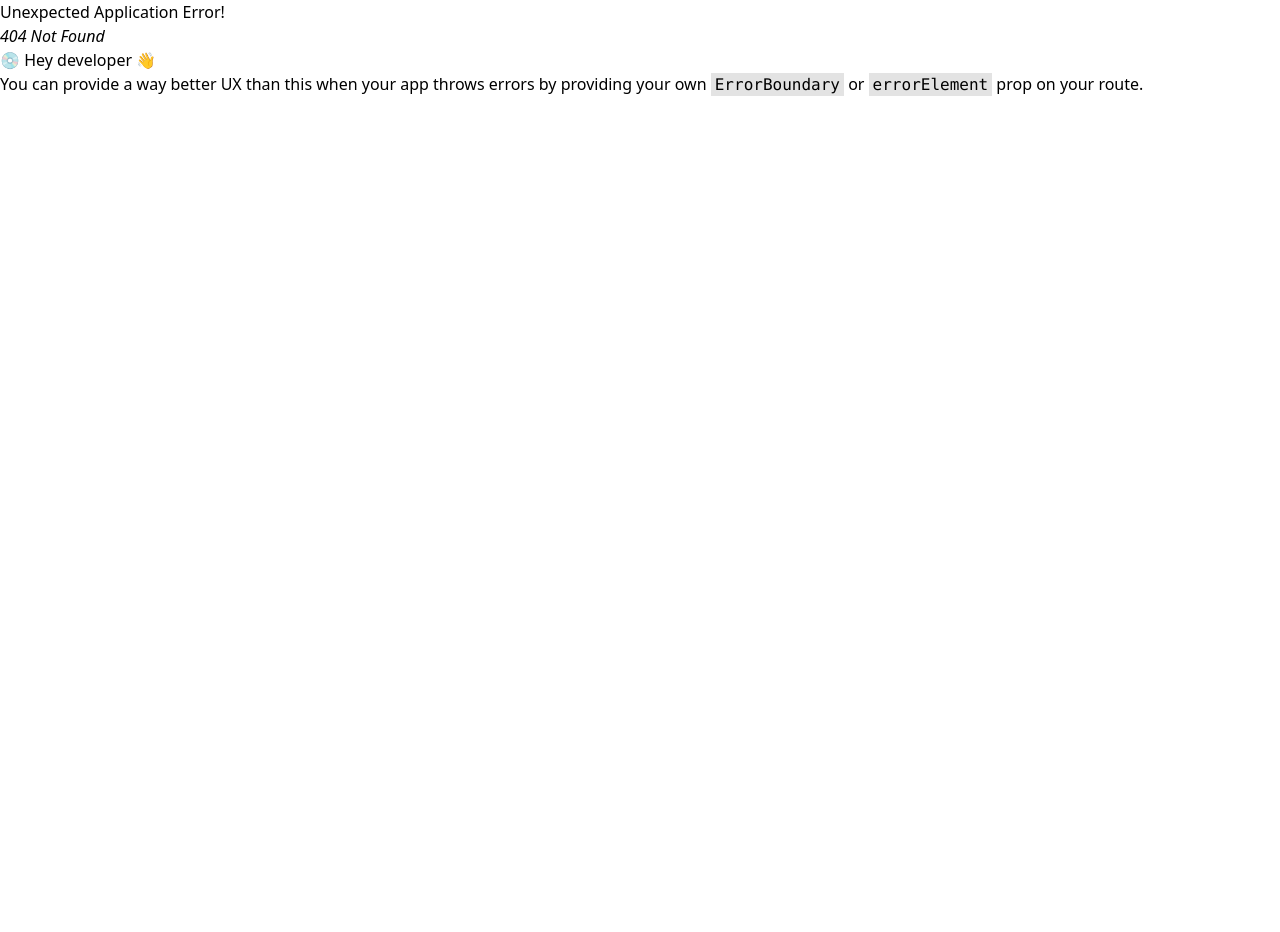
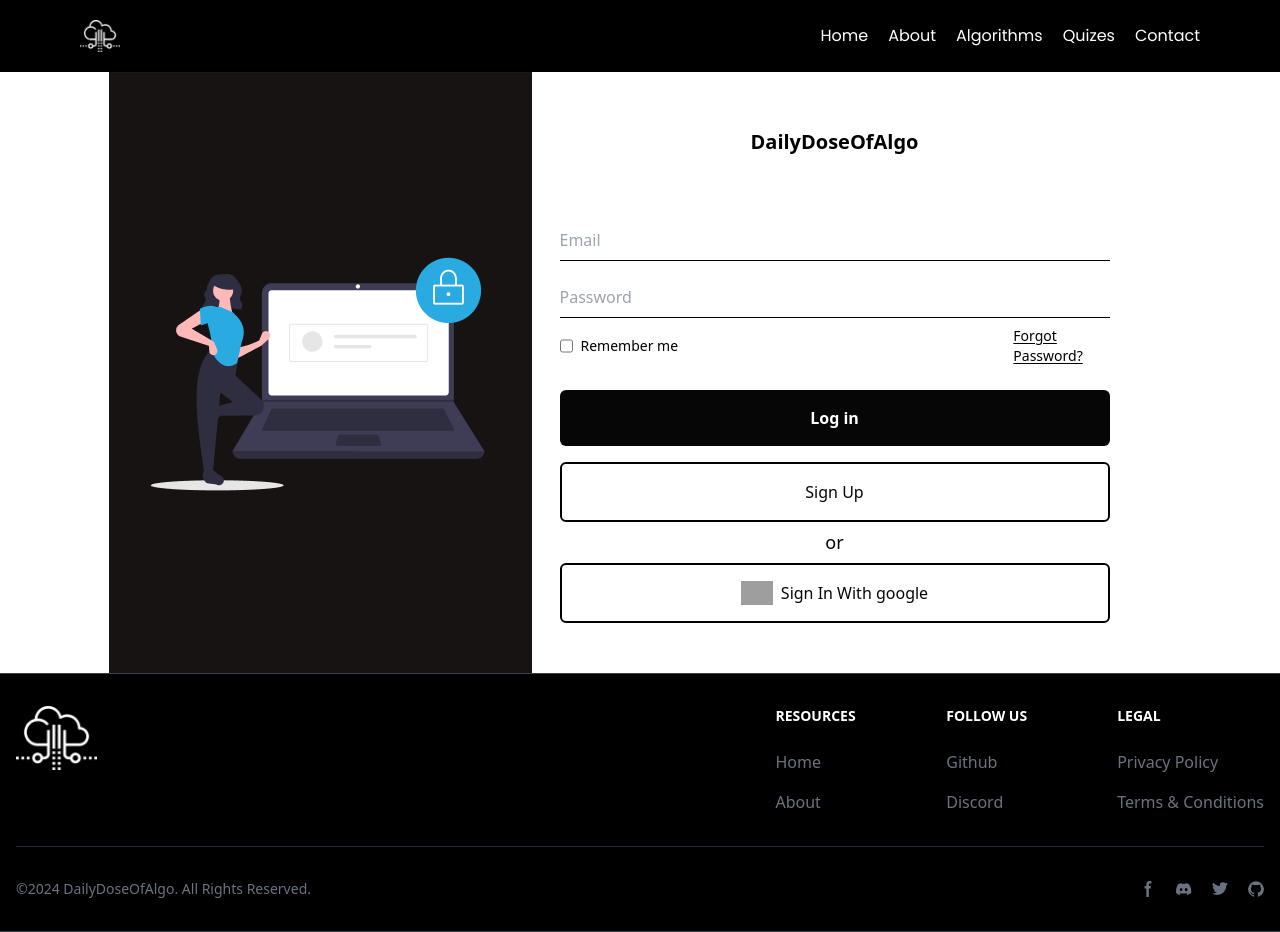
Before and after one commit to Aashish1-1-1/DailyDoseOfAlgo, a React (Vite) app in the folder frontend/: page /login in a window 1280 px wide. Before the commit this address had no page. Before the commit the page ends 800 px from the top, so only its background shows below. Built offline with nearby package versions, Linux system fonts and the light colour scheme; grey boxes are pictures that could not be loaded; a web font is replaced by a local one.

Commit message:
fix: routing and page names

```diff
--- /dev/null
+++ b/frontend/src/components/Login/Login.jsx
@@ -0,0 +1,68 @@
+import React from "react";
+import { NavLink } from "react-router-dom";
+const Login = () => {
+  return (
+    <>
+      <div className=" w-full h-full flex items-start justify-center">
+        {/* Image */}
+        <div className="relative 1/2 h-full flex flex-col">
+          <img src="./assets/signup.png" className="w-full h-full object-cover" alt="Signup" />
+        </div>
+
+        {/* Text container */}
+        <div className="w-1/2  bg-white flex flex-col p-7 justify-center">
+          <div className="w-full flex flex-col max-w-[550px] items-center">
+
+            <h1 className="text-xl font-semibold mb-7 py-7">DailyDoseOfAlgo</h1>
+            {/* <div className="flex items-center justify-center mb-4">
+            <img src="./assets/logo.png" className="w-10 h-8" alt="Logo" />
+          </div> */}
+            <div className="w-full flex flex-col">
+              <input
+                type="email"
+                placeholder="Email"
+                className="w-full text-black py-2 my-2 bg-transparent border-b border-black outline-none focus:outline-none" />
+              <input
+                type="password"
+                placeholder="Password"
+                className="w-full text-black py-2 my-2 bg-transparent border-b border-black outline-black focus:outline-none" />
+            </div>
+            <div className="w-full flex items-center justify-between">
+              <div className="w-full flex items-center">
+                <input type="checkbox" className="2-5 h-4 mr-2" />
+                <p className="text-sm">Remember me</p>
+              </div>
+              <p className="text-sm cursor-pointer underline underline-offset-2">Forgot Password?</p>
+            </div>
+
+            <div className="w-full flex flex-col my-4">
+              <button className="w-full text-white my-2 font-semibold bg-[#060606] rounded-md p-4 text-center flex items-center justify-center hover:bg-gray-800 transition-colors duration-300">
+                Log in
+              </button>
+              <NavLink to="/signup/signupnew">
+                <button className="w-full text-[#060606] my-2 bg-white border-2 border-black rounded-md p-4 text-center flex items-center justify-center hover:bg-gray-800 transition-colors duration-300">
+                  Sign Up
+                </button>
+              </NavLink>
+
+            </div>
+            <div className="w-full flex items-center justify-center relative py-1">
+              <div className="w-full h-[1px] bg-white"></div>
+              <p className="text-lg absolute bg-white -top-1/2 transform -translate-y-1/2">or</p>
+            </div>
+            <div className="w-full text-[#060606] my-2 bg-white border-2 border-black rounded-md p-4 text-center flex items-center justify-center hover:bg-gray-800 transition-colors duration-300 cursor-pointer">
+              <img src="./assets/google_logo.png" className="h-6 mr-2" />
+              Sign In With google
+            </div>
+          </div>
+
+          {/* <div className="w-full flex items-center justify-center">
+            <p className="text-sm font-normal text-black">Dont have a account? <span className="font-semibold underline underline-offset-2 cursor-pointer">Sign up for free</span></p>
+          </div> */}
+        </div>
+      </div>
+    </>
+  );
+};
+
+export default Login;
--- a/frontend/src/components/SignUp/Signup.jsx
+++ b/frontend/src/components/SignUp/Signup.jsx
@@ -1,64 +1,64 @@
 import React from "react";
-import { NavLink } from "react-router-dom";
 const SignUp = () => {
   return (
     <>
-      <div className=" w-full h-full flex items-start justify-center">
+      <div className="w-full h-full flex items-start justify-center">
         {/* Image */}
         <div className="relative 1/2 h-full flex flex-col">
-          <img src="./assets/signup.png" className="w-full h-full object-cover" alt="Signup" />
+          <img src="../assets/signup.png" className="w-full h-full object-cover" alt="Signup" />
         </div>
 
         {/* Text container */}
-        <div className="w-1/2  bg-white flex flex-col p-7 justify-center">
+        <div className="w-1/2 bg-white flex flex-col p-7 justify-center">
           <div className="w-full flex flex-col max-w-[550px] items-center">
-
-            <h1 className="text-xl font-semibold mb-7 py-7">DailyDoseOfAlgo</h1>
-            {/* <div className="flex items-center justify-center mb-4">
-            <img src="./assets/logo.png" className="w-10 h-8" alt="Logo" />
-          </div> */}
+            <h1 className="text-xl font-semibold mb-7 py-7">
+              DailyDoseOfAlgo
+            </h1>
             <div className="w-full flex flex-col">
+              <input
+                type="text"
+                placeholder="Username"
+                className="w-full text-black py-2 my-2 bg-transparent border-b border-black outline-none focus:outline-none"
+              />
               <input
                 type="email"
                 placeholder="Email"
-                className="w-full text-black py-2 my-2 bg-transparent border-b border-black outline-none focus:outline-none" />
+                className="w-full text-black py-2 my-2 bg-transparent border-b border-black outline-none focus:outline-none"
+              />
               <input
                 type="password"
                 placeholder="Password"
-                className="w-full text-black py-2 my-2 bg-transparent border-b border-black outline-black focus:outline-none" />
+                className="w-full text-black py-2 my-2 bg-transparent border-b border-black outline-none focus:outline-none"
+              />
+              <input
+                type="password"
+                placeholder="Confirm Password"
+                className="w-full text-black py-2 my-2 bg-transparent border-b border-black outline-none focus:outline-none"
+              />
             </div>
             <div className="w-full flex items-center justify-between">
               <div className="w-full flex items-center">
-                <input type="checkbox" className="2-5 h-4 mr-2" />
-                <p className="text-sm">Remember me</p>
+                <input type="checkbox" className="h-4 mr-2" />
+                <p className="text-sm">I agree to the Terms & Conditions</p>
               </div>
-              <p className="text-sm cursor-pointer underline underline-offset-2">Forgot Password?</p>
             </div>
 
             <div className="w-full flex flex-col my-4">
               <button className="w-full text-white my-2 font-semibold bg-[#060606] rounded-md p-4 text-center flex items-center justify-center hover:bg-gray-800 transition-colors duration-300">
-                Log in
+                Sign Up
               </button>
-              <NavLink to="/signup/signupnew">
-                <button className="w-full text-[#060606] my-2 bg-white border-2 border-black rounded-md p-4 text-center flex items-center justify-center hover:bg-gray-800 transition-colors duration-300">
-                  Sign Up
-                </button>
-              </NavLink>
-
             </div>
             <div className="w-full flex items-center justify-center relative py-1">
               <div className="w-full h-[1px] bg-white"></div>
-              <p className="text-lg absolute bg-white -top-1/2 transform -translate-y-1/2">or</p>
+              <p className="text-lg absolute bg-white -top-1/2 transform -translate-y-1/2">
+                or
+              </p>
             </div>
             <div className="w-full text-[#060606] my-2 bg-white border-2 border-black rounded-md p-4 text-center flex items-center justify-center hover:bg-gray-800 transition-colors duration-300 cursor-pointer">
-              <img src="./assets/google_logo.png" className="h-6 mr-2" />
-              Sign In With google
+              <img src="../assets/google_logo.png" className="h-6 mr-2" />
+              Sign Up With Google
             </div>
           </div>
-
-          {/* <div className="w-full flex items-center justify-center">
-            <p className="text-sm font-normal text-black">Dont have a account? <span className="font-semibold underline underline-offset-2 cursor-pointer">Sign up for free</span></p>
-          </div> */}
         </div>
       </div>
     </>
--- a/frontend/src/components/SignUp/SignupNew.jsx
+++ /dev/null
@@ -1,68 +0,0 @@
-import React from "react";
-const SignUp = () => {
-  return (
-    <>
-      <div className="w-full h-full flex items-start justify-center">
-        {/* Image */}
-        <div className="relative 1/2 h-full flex flex-col">
-          <img src="../assets/signup.png" className="w-full h-full object-cover" alt="Signup" />
-        </div>
-
-        {/* Text container */}
-        <div className="w-1/2 bg-white flex flex-col p-7 justify-center">
-          <div className="w-full flex flex-col max-w-[550px] items-center">
-            <h1 className="text-xl font-semibold mb-7 py-7">
-              DailyDoseOfAlgo
-            </h1>
-            <div className="w-full flex flex-col">
-              <input
-                type="text"
-                placeholder="Username"
-                className="w-full text-black py-2 my-2 bg-transparent border-b border-black outline-none focus:outline-none"
-              />
-              <input
-                type="email"
-                placeholder="Email"
-                className="w-full text-black py-2 my-2 bg-transparent border-b border-black outline-none focus:outline-none"
-              />
-              <input
-                type="password"
-                placeholder="Password"
-                className="w-full text-black py-2 my-2 bg-transparent border-b border-black outline-none focus:outline-none"
-              />
-              <input
-                type="password"
-                placeholder="Confirm Password"
-                className="w-full text-black py-2 my-2 bg-transparent border-b border-black outline-none focus:outline-none"
-              />
-            </div>
-            <div className="w-full flex items-center justify-between">
-              <div className="w-full flex items-center">
-                <input type="checkbox" className="h-4 mr-2" />
-                <p className="text-sm">I agree to the Terms & Conditions</p>
-              </div>
-            </div>
-
-            <div className="w-full flex flex-col my-4">
-              <button className="w-full text-white my-2 font-semibold bg-[#060606] rounded-md p-4 text-center flex items-center justify-center hover:bg-gray-800 transition-colors duration-300">
-                Sign Up
-              </button>
-            </div>
-            <div className="w-full flex items-center justify-center relative py-1">
-              <div className="w-full h-[1px] bg-white"></div>
-              <p className="text-lg absolute bg-white -top-1/2 transform -translate-y-1/2">
-                or
-              </p>
-            </div>
-            <div className="w-full text-[#060606] my-2 bg-white border-2 border-black rounded-md p-4 text-center flex items-center justify-center hover:bg-gray-800 transition-colors duration-300 cursor-pointer">
-              <img src="../assets/google_logo.png" className="h-6 mr-2" />
-              Sign Up With Google
-            </div>
-          </div>
-        </div>
-      </div>
-    </>
-  );
-};
-
-export default SignUp;
--- a/frontend/src/main.jsx
+++ b/frontend/src/main.jsx
@@ -5,50 +5,51 @@
 import Layout from './Layout.jsx'
 import LandingPage from './components/LandingPage/LandingPage.jsx'
 import About from './components/About/About.jsx'
-import SignUp from './components/SignUp/Signup.jsx'
 import User from './components/User/User.jsx'
 import Github from './components/Github/Github.jsx'
-import SignUpNew from './components/SignUp/SignupNew.jsx'
+import Login from './components/Login/Login.jsx'
+import DashboardComponent from './components/Dashboard/Dashboard.jsx'
+import SignUp from './components/SignUp/SignUp.jsx'
 
 // method 1
-const router = createBrowserRouter([
-  {
-    path: '/',
-    element: <Layout />,
-    children: [
-      {
-        path: '/',
-        element: <LandingPage />
-      },
-      {
-        path: '/about',
-        element: <About />
-      },
-      {
-        path: '/signup',
-        element: <SignUp />,
-        children: [
-          {
-            path: '/signupnew',
-            element: <SignUpNew/>
-          }
-        ]
-      },
-      {
-        path: '/algorithms',
-        element: <SignUp />
-      },
-      {
-        path: '/quizes',
-        element: <SignUp />
-      },
-      {
-        path: '/contact',
-        element: <SignUp />
-      }
-    ]
-  },
-]);
+// const router = createBrowserRouter([
+//   {
+//     path: '/',
+//     element: <Layout />,
+//     children: [
+//       {
+//         path: '/',
+//         element: <LandingPage />
+//       },
+//       {
+//         path: '/about',
+//         element: <About />
+//       },
+//       {
+//         path: '/signup',
+//         element: <SignUp />,
+//         children: [
+//           {
+//             path: '/signupnew',
+//             element: <SignUpNew/>
+//           }
+//         ]
+//       },
+//       {
+//         path: '/algorithms',
+//         element: <SignUp />
+//       },
+//       {
+//         path: '/quizes',
+//         element: <SignUp />
+//       },
+//       {
+//         path: '/contact',
+//         element: <SignUp />
+//       }
+//     ]
+//   },
+// ]);
 
 // method 2
 const router1 = createBrowserRouter(
@@ -57,11 +58,12 @@
       <Route path="/" element={<LandingPage />} />
       <Route path="/about" element={<About />} />
       <Route path="/signup" element={<SignUp />} />
-      <Route path="/signup/signupnew" element={<SignUpNew/>}/>
+      <Route path="/login" element={<Login/>}/>
       <Route path="/algorithms" element={<SignUp />} />
       <Route path="/quizes" element={<SignUp />} />
       <Route path="/contact" element={<SignUp />} />
       <Route path="/user/:id" element={<User />} />
+      <Route path="/dashboard" element={<DashboardComponent />} />
       <Route path="/github/:username" element={<Github />} />
     </Route>
   )
```
